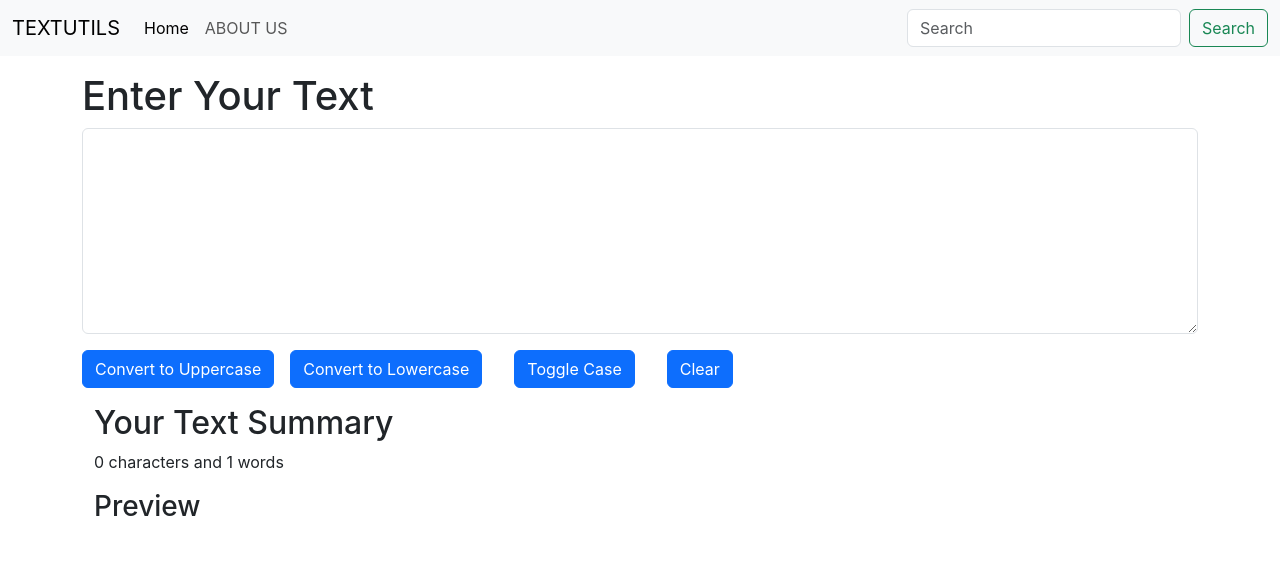
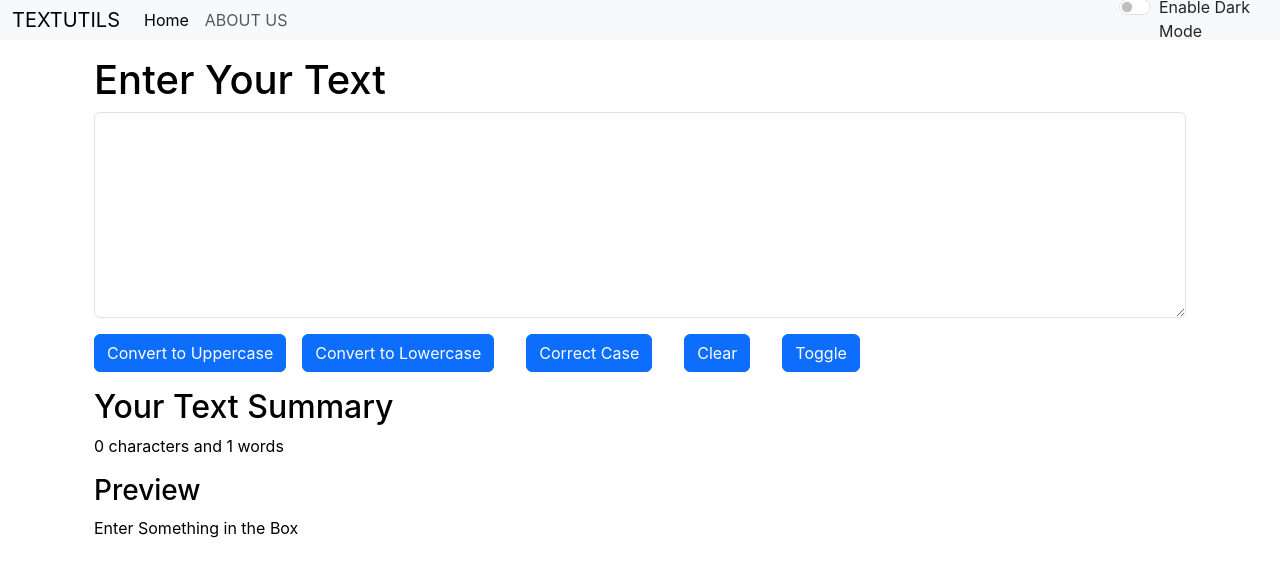
Before and after one commit to LuckySingh9897/React, a React (Create React App) app: page / in a window 1280 px wide. Shown: the top 576 px of the page. Built offline with nearby package versions, Linux system fonts and the light colour scheme.

Commit message:
Added Dark Mode

```diff
--- a/src/App.js
+++ b/src/App.js
@@ -2,15 +2,33 @@
 import './App.css';
 import Navbar from './Navbar';
 import Textform from './Textform';
+import React, { Component, useState } from 'react'
+
 
 function App() {
+
+  const [mode,setMode]=useState('light');
+  const toggleMode=()=>{
+    if(mode==='light'){
+    setMode('dark');
+       //document.getElementsByClassName("form-check-label").innerHTML= "Enable Light Mode";
+      // document.getElementsByClassName("form-check-label").style.color= 'Black';
+      document.body.style.backgroundColor='#343a40';
+  }
+    else{
+    setMode('light');
+    document.getElementsByClassName("form-check-label").innerHTML= "Enable Dark Mode";
+    document.body.style.backgroundColor='white';
+  }
+  }
+
   return (
     <>
 
 
-  <Navbar title="TEXTUTILS" About="ABOUT US"></Navbar>
+  <Navbar title="TEXTUTILS" About="ABOUT US"  mode={mode} toggleMode={toggleMode}></Navbar>
   <div className='container my-3 '>
-  <Textform heading="Enter Your Text"></Textform>
+  <Textform heading="Enter Your Text" mode={mode}></Textform>
   </div>
 
 
--- a/src/Navbar.js
+++ b/src/Navbar.js
@@ -4,7 +4,8 @@ import React from 'react'
 export default function Navbar(props) {
   return (
 
-    <nav className="navbar navbar-expand-lg navbar-light bg-light">       <div className= "container-fluid">
+    <nav className={ `navbar navbar-expand-lg navbar-${props.mode} bg-${props.mode} `} style={{height:40}}>
+      <div className= "container-fluid">
     <a className="navbar-brand" href="/">{props.title}</a>
     <button className="navbar-toggler" type="button" data-bs-toggle="collapse" data-bs-target="/navbarSupportedContent" aria-controls="navbarSupportedContent" aria-expanded="false" aria-label="Toggle navigation">
       <span className="navbar-toggler-icon"></span>
@@ -18,12 +19,12 @@ export default function Navbar(props) {
           <a className="nav-link" href="/">{props.About}</a>
         </li>
        </ul>
-      <form className="d-flex" role="search">
-        <input className="form-control me-2" type="search" placeholder="Search" aria-label="Search"/>
-        <button className="btn btn-outline-success" type="submit">Search</button>
-      </form>
     </div>
   </div>
+  <div className={`form-check form-switch text-${props.mode==='light'?'dark':'light'}`}>
+  <input className="form-check-input" onClick={props.toggleMode} type="checkbox" role="switch" id="flexSwitchCheckDefault"/>
+  <label className="form-check-label" htmlFor="flexSwitchCheckDefault">Enable Dark Mode</label>
+</div>
    </nav>
   )
 }
--- a/src/Textform.js
+++ b/src/Textform.js
@@ -32,9 +32,32 @@ export default function Textform(props) {
         setText(s);
 
      }
+     const handleCorrectClick=()=>{
+
+        let s= text.split(/[ ]+/);
+        for(let i=0;i<s.length;i++){
+            s[i]=s[i].charAt(0).toUpperCase()+ s[i].slice(1).toLowerCase();
+        }
+        setText(s.join(" "));
+
+
+     }
      const handleToggleClick=()=>{
 
-        console.log(text);
+        let s= text.split(/[ ]+/);
+
+        for(let i=0;i<s.length;i++){
+            for(let j=0;j<s[i].length;j++){
+                {
+                    if (s[i][j] >= 'A' && s[i][j] <= 'Z')
+                        s[i][j] =  String.fromCharCode(s[i][j].charCodeAt(0) + 'a'.charCodeAt(0) - 'A'.charCodeAt(0));
+                    else if (s[i][j] >= 'a' && s[i][j] <= 'z')
+                        s[i][j] =  String.fromCharCode(s[i][j].charCodeAt(0) + 'A'.charCodeAt(0) - 'a'.charCodeAt(0));
+                }
+            }
+
+        }
+        setText(s.join(" "));
 
 
      }
@@ -46,28 +69,29 @@ export default function Textform(props) {
     const [text,setText]=useState("");
   return (
     <>
-    <div>
+    <div className='container' style={{color:props.mode==='light'?'black':'white'}}>
 
 
-<h1>{props.heading}</h1>
+<h1  >{props.heading}</h1>
 
   <div className="mb-3">
 
-    <textarea className="form-control" id="exampleFormControlTextarea1" rows="8" value={text} onChange={handonChange}></textarea>
+    <textarea className="form-control" style ={{backgroundColor:props.mode==='light'?'white':'grey',color:props.mode==='light'?'black':'white' }} id="exampleFormControlTextarea1" rows="8" value={text} onChange={handonChange}></textarea>
   </div>
   <button className="btn btn-primary" type="submit" onClick={handleupClick}>Convert to Uppercase</button>
   <button className="btn btn-primary mx-3" type="submit" onClick={handlelowerClick}>Convert to Lowercase</button>
-  <button className="btn btn-primary mx-3" type="submit" onClick={handleToggleClick}>Toggle Case</button>
+  <button className="btn btn-primary mx-3" type="submit" onClick={handleCorrectClick}>Correct Case</button>
   <button className="btn btn-primary mx-3" type="submit" onClick={handleClearClick}>Clear</button>
+  <button className="btn btn-primary mx-3" type="submit" onClick={handleToggleClick}>Toggle</button>
     </div>
-    <div className='container my-3'>
+    <div className='container my-3' style={{color:props.mode==='light'?'black':'white'}}>
         <h2>Your Text Summary</h2>
 
         <p>{text.length} characters and {text.split(" ").length} words</p>
         <h3>
             Preview
         </h3>
-        <p>{text}</p>
+        <p>{text.length>0?text:"Enter Something in the Box"}</p>
     </div>
   </>
   )
```
